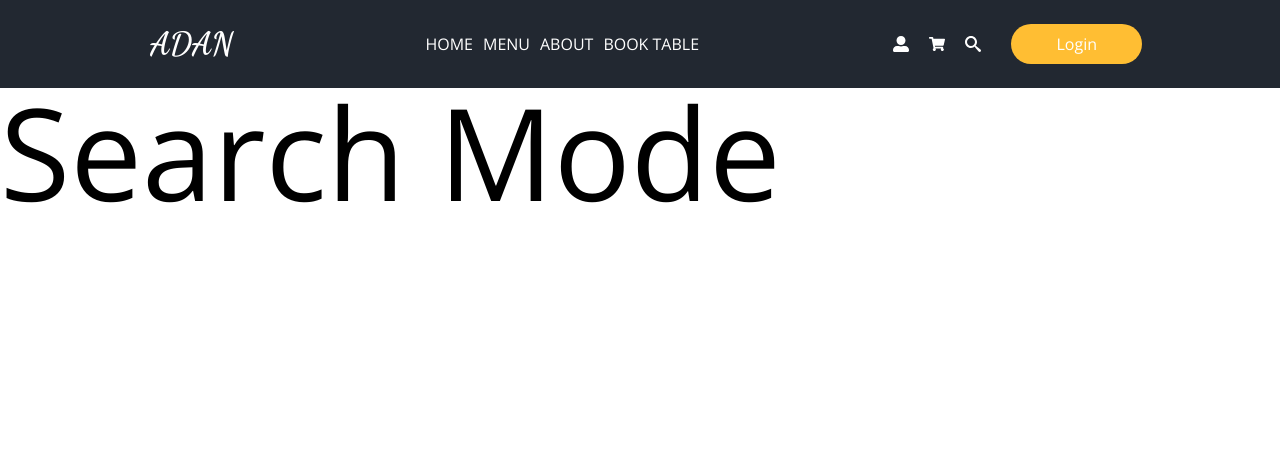
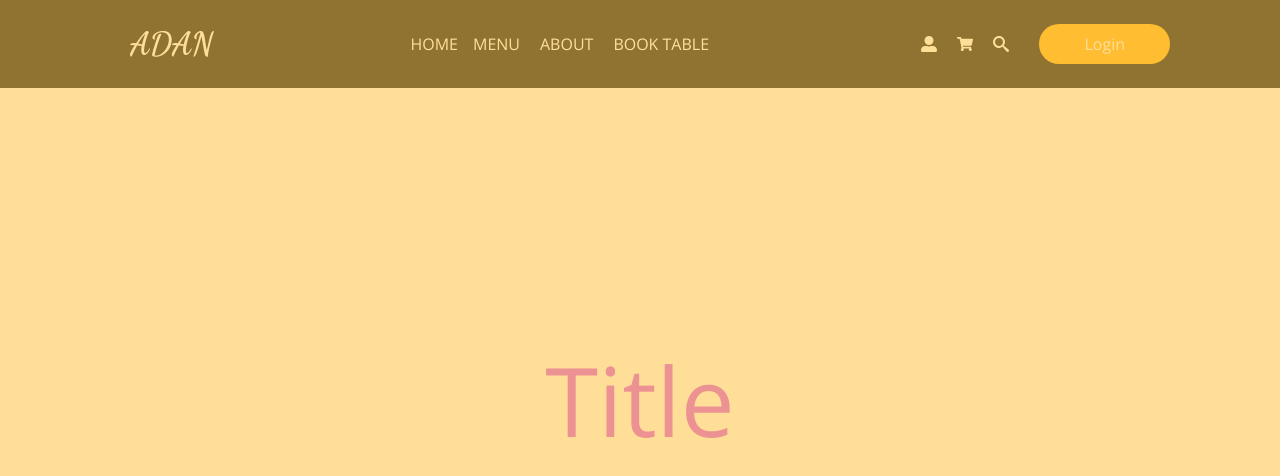
Before and after one commit to omeradann/food-ordering, a Next.js app: page / in a window 1280 px wide. Both pictures are taken after a click on the button 973 px from the left and 44 px from the top of the page. Shown: the top 476 px of the page. Built offline with nearby package versions, Linux system fonts and the light colour scheme.

Commit message:
search folder add

```diff
--- a/components/layout/Header.jsx
+++ b/components/layout/Header.jsx
@@ -1,9 +1,10 @@
-
 'use client'
 import { useState } from "react";
 import { FaUserAlt, FaShoppingCart } from "react-icons/fa";
 import { ImSearch } from "react-icons/im";
 import Logo from "../ui/Logo";
+import Search from "../ui/Search";
+
 
 const Header = () => {
   const [isSearchModal, setisSearchModal] = useState(false);
@@ -11,7 +12,7 @@ const Header = () => {
   return (
     <div className="h-[5.5rem] bg-primary">
       <div className="container mx-auto text-white flex justify-between items-center h-full">
-        <div className="m-10 relative left-10">
+        <div className="m-10 relative left-5">
           <Logo />
         </div>
         <nav>
@@ -21,17 +22,17 @@ const Header = () => {
                 Home <span className="sr-only">(current)</span>
               </a>
             </li>
-            <li className="nav-item px-[5px] hover:text-secondary">
+            <li className="nav-item px-[10px] hover:text-secondary">
               <a className="nav-link" href="menu.html">
                 Menu
               </a>
             </li>
-            <li className="nav-item px-[5px] hover:text-secondary">
+            <li className="nav-item px-[10px] hover:text-secondary">
               <a className="nav-link" href="about.html">
                 About
               </a>
             </li>
-            <li className="nav-item px-[5px] hover:text-secondary">
+            <li className="nav-item px-[10px] hover:text-secondary">
               <a className="nav-link" href="book.html">
                 Book Table
               </a>
@@ -40,29 +41,30 @@ const Header = () => {
         </nav>
         <div className="flex m-10 items-center">
           <button
-            className="px-[10px] relative right-12  hover:text-secondary"
+            className="px-[10px] relative right-5  hover:text-secondary"
             href="#"
           >
             <FaUserAlt />
           </button>
           <button
-            className="px-[10px] relative right-12  hover:text-secondary"
+            className="px-[10px] relative right-5 hover:text-secondary"
             href="#"
           >
             <FaShoppingCart />
           </button>
 
              <button onClick={() => setisSearchModal(true)}
-            className="px-[10px] relative right-12 color:white hover:text-secondary"
+            className="px-[10px] relative right-5 color:white hover:text-secondary"
           >
             <ImSearch />
           </button>
 
 
-          <button className="btn-primary relative right-7">Login</button>
+          <button className="btn-primary">Login</button>
         </div>
       </div>
-      {isSearchModal && <div className='text-9xl'>Search Mode</div>}
+      {isSearchModal && <Search setisSearchModal={setisSearchModal}/> }
+
 
     </div>
   );
--- /dev/null
+++ b/components/ui/Search.jsx
@@ -0,0 +1,19 @@
+import {useState} from 'react'
+import OutsideClickHandler from 'react-outside-click-handler';
+import Title from "../ui/Title";
+
+const Search = ({setisSearchModal}) => {
+
+  return (
+   <div className='fixed top-0 left-0 w-screen h-screen bg-black z-50
+   after:content-[""] after:w-screen after:h-screen after:bg-secondary after:absolute after:top-0 after:left-0 opacity-50 grid place-content-center'>
+    <OutsideClickHandler onOutsideClick={() => setisSearchModal(false)}>
+        <div className='w-full h-full grid place-content-center'>
+           <div className='relative z-50 text-8xl text-red-600'><Title>Title</Title></div>
+        </div>
+    </OutsideClickHandler>
+    </div>
+  )
+}
+
+export default Search
--- /dev/null
+++ b/components/ui/Title.jsx
@@ -0,0 +1,8 @@
+import React from 'react'
+
+const Title = ({children}) => {
+  return <div>{children}</div>
+
+}
+
+export default Title
--- a/package.json
+++ b/package.json
@@ -15,6 +15,7 @@
     "react": "^18.2.0",
     "react-dom": "^18.2.0",
     "react-icons": "^4.10.1",
+    "react-outside-click-handler": "^1.3.0",
     "tailwindcss": "3.3.3"
   }
 }
```
Also changed, not shown: 1 other file (tests, documents, lock files or other folders).
